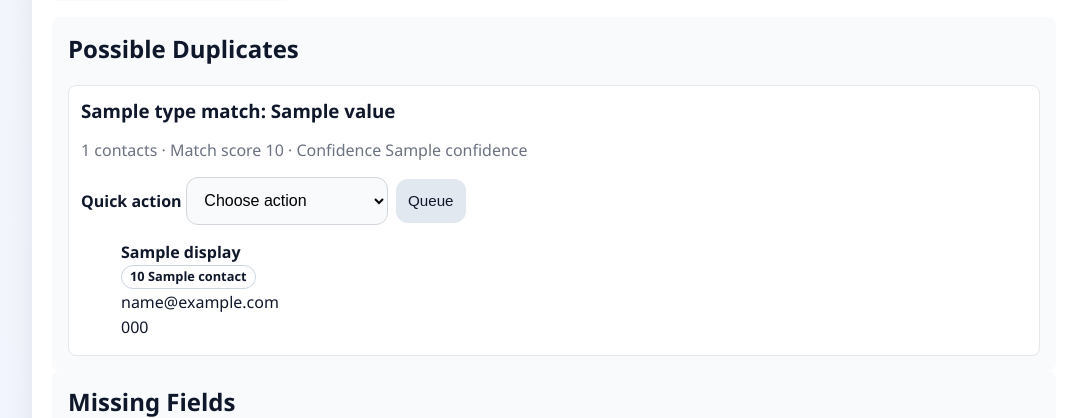
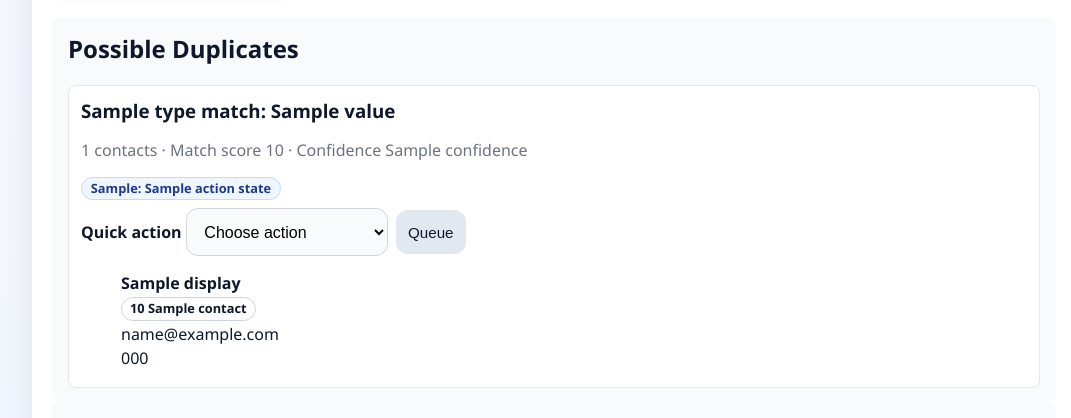
Before and after one commit to 7ooL/radicale-manager, a Python web app: template app/templates/contact_quality.html in a window 1280 px wide. Shown: the part 648-1066 px from the top of the page, without its empty margins (204-1275 px from the left). Run offline with Jinja, Linux system fonts and the light colour scheme; the template is opened without the code that fills it: most values are stand-ins (such as "Sample title", 1, 10 or a date in 2020).

Commit message:
Sprint: expose queue stage in quality scans and clarify merge mitigation entry

```diff
--- a/app/static/style.css
+++ b/app/static/style.css
@@ -1032,6 +1032,28 @@ textarea {
   margin-bottom: 0;
 }
 
+.queue-stage-row {
+  display: flex;
+  flex-wrap: wrap;
+  gap: 0.45rem;
+  align-items: center;
+  margin: 0.35rem 0 0.25rem;
+}
+
+.queue-stage-chip {
+  display: inline-flex;
+  align-items: center;
+  width: fit-content;
+  padding: 0.2rem 0.55rem;
+  border-radius: 999px;
+  border: 1px solid #bfdbfe;
+  background: #eff6ff;
+  color: #1e3a8a;
+  font-size: 0.8rem;
+  font-weight: 700;
+  line-height: 1.2;
+}
+
 .quality-score-chip {
   display: inline-flex;
   align-items: center;
--- a/app/templates/contact_quality.html
+++ b/app/templates/contact_quality.html
@@ -43,6 +43,16 @@
             <article class="quality-item">
               <h3>{{ group.type }} match: {{ group.value }}</h3>
               <p class="muted">{{ group.count }} contacts · Match score {{ group.match_score }} · Confidence {{ group.confidence }}</p>
+              {% if group.queue_state_by_action %}
+                <div class="queue-stage-row">
+                  {% for action_key, action_state in group.queue_state_by_action.items() %}
+                    <span class="queue-stage-chip">{{ quality_actions.get(action_key, action_key|replace('_', ' ')|title) }}: {{ action_state.label }}</span>
+                    {% if action_key == "recommend_merge" and action_state.can_preview_merge %}
+                      <a class="button small secondary" href="{{ url_for('quality_review_queue_merge_preview', queue_key=action_state.queue_key) }}">Open merge preview</a>
+                    {% endif %}
+                  {% endfor %}
+                </div>
+              {% endif %}
               <form method="post" action="{{ url_for('quality_duplicate_action') }}" class="inline-action-form">
                 <input type="hidden" name="next" value="{{ quality_return_to }}" />
                 <input type="hidden" name="scope" value="book" />
@@ -58,7 +68,8 @@
                   <select name="action" required>
                     <option value="">Choose action</option>
                     {% for action_key, action_label in quality_actions.items() %}
-                      <option value="{{ action_key }}">{{ action_label }}</option>
+                      {% set action_state = group.queue_state_by_action.get(action_key) if group.queue_state_by_action else None %}
+                      <option value="{{ action_key }}">{{ action_label }}{% if action_state %} (Current: {{ action_state.label }}){% endif %}</option>
                     {% endfor %}
                   </select>
                 </label>
```
Also changed, not shown: app/main.py (+48 -0 lines), app/templates/global_contact_quality.html (+12 -1 lines), app/templates/quality_review_queue.html (+7 -1 lines), tests/test_main_routes.py (+113 -2 lines).
